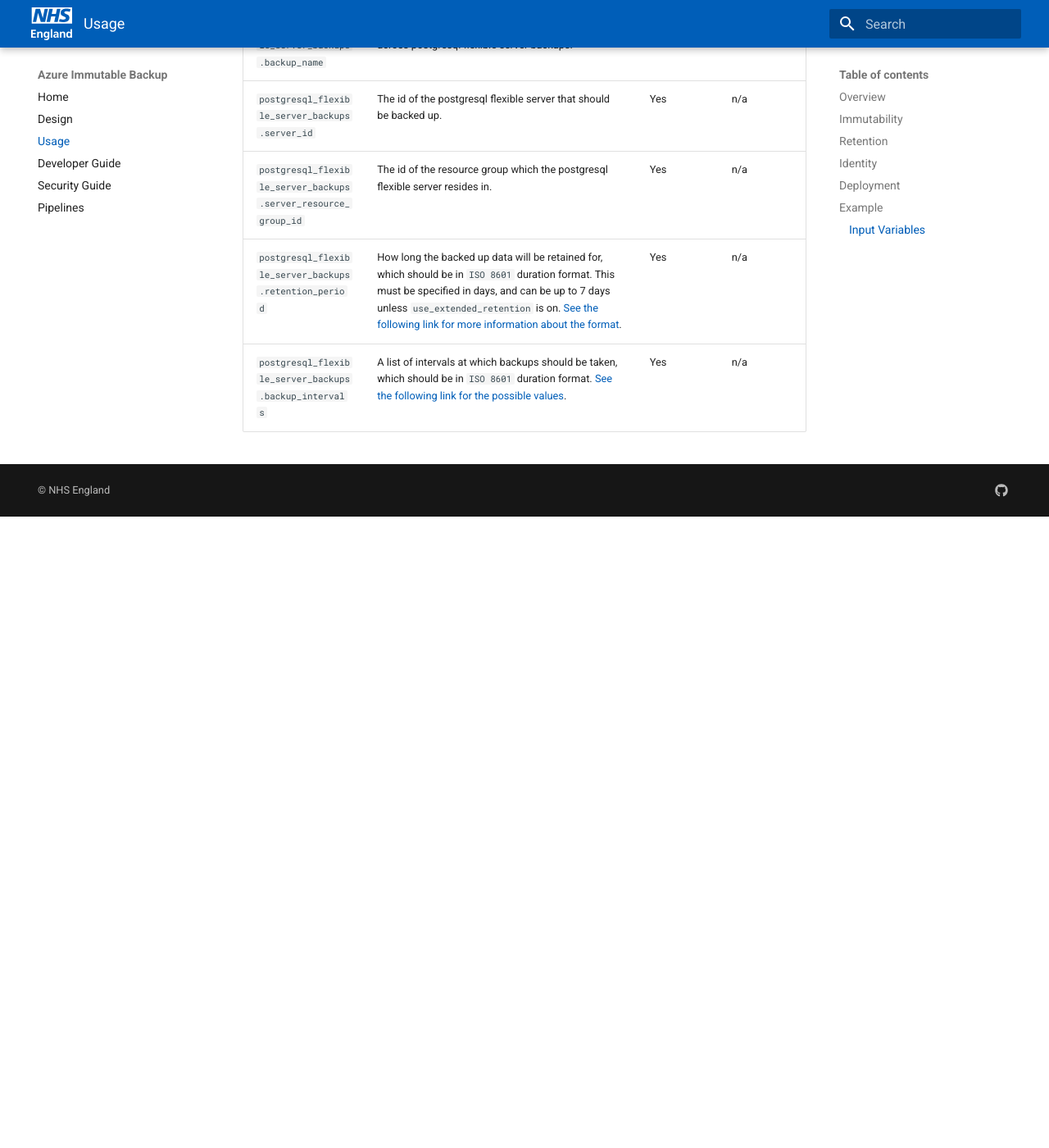
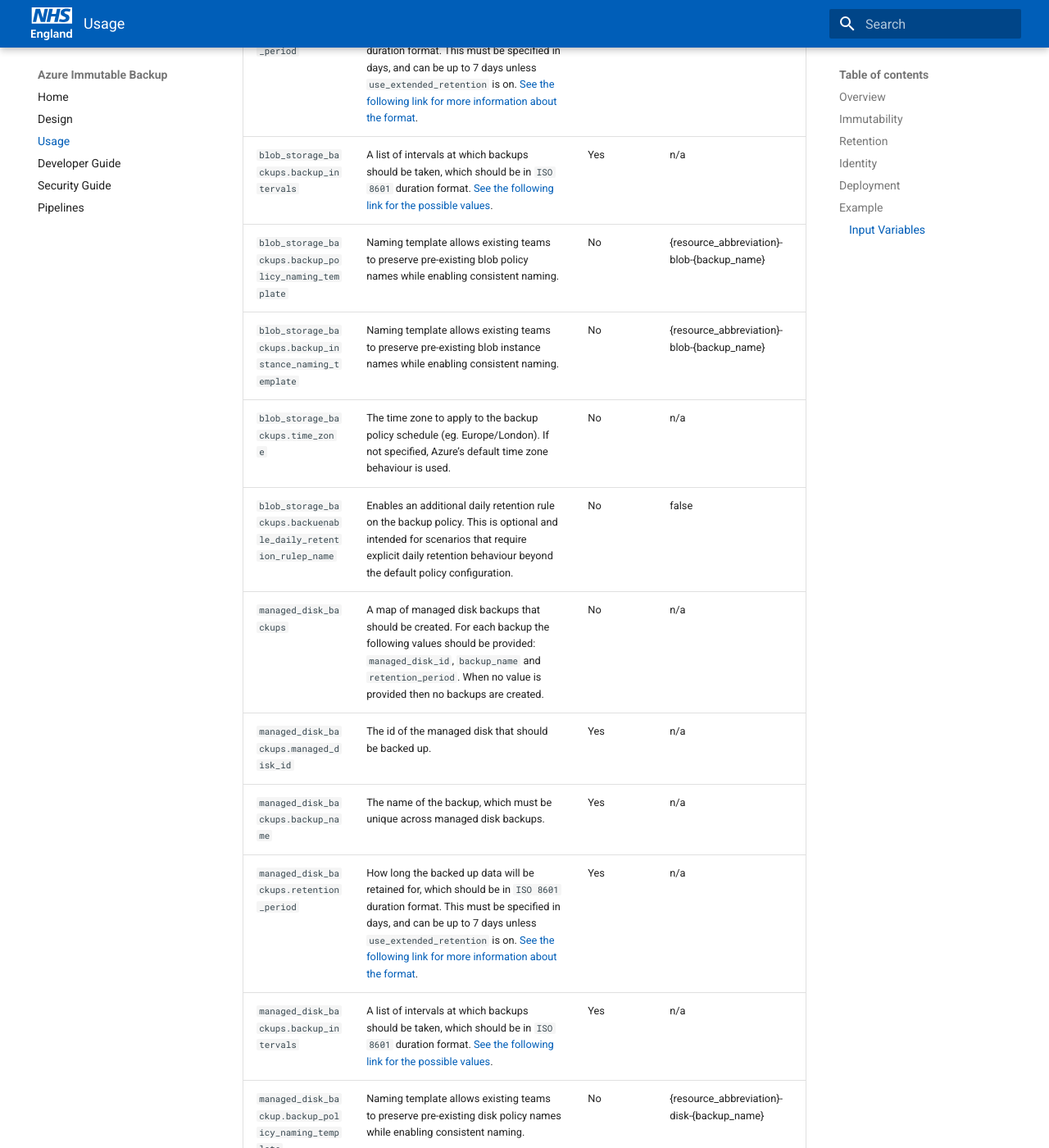
Before and after one commit to NHSDigital/az-backup, an MkDocs documentation site: the page built from docs/usage.md, in a window 1280 px wide and 1400 px high, scrolled down 5446 px. Shown: the whole window at 82% size. Built offline with MkDocs 1.6.1 and Material for MkDocs 9.7.7, drawn with Linux system fonts in a browser that asks for light colours; before the commit the page ends 6076 px from its top, so only the background shows below that; some of the changed text lies outside the part shown.

Commit message:
FHS-5749 module policy and instance names variables-document updated

```diff
--- a/docs/usage.md
+++ b/docs/usage.md
@@ -82,23 +82,44 @@
       storage_account_id         = azurerm_storage_account.my_storage_account_2.id
       storage_account_containers = ["container1", "container2"]
     }
+    backup3 = {
+      backup_name                     = "storage3"
+      retention_period                = "P30D"
+      backup_intervals                = ["R/2024-01-01T00:00:00+00:00/P2D"]
+      storage_account_id              = azurerm_storage_account.my_storage_account_2.id
+      storage_account_containers      = ["container1", "container2"]
+      backup_policy_naming_template   = nhsuk-bkpol-blob3-uks
+      backup_instance_naming_template = nhsuk-bkinst-blob3-uks
+    }
   }
   managed_disk_backups = {
     backup1 = {
-      backup_name      = "disk1"
-      retention_period = "P7D"
-      backup_intervals = ["R/2024-01-01T00:00:00+00:00/P1D"]
-      managed_disk_id  = azurerm_managed_disk.my_managed_disk_1.id
+      backup_name                 = "disk1"
+      retention_period            = "P7D"
+      backup_intervals            = ["R/2024-01-01T00:00:00+00:00/P1D"]
+      managed_disk_id             = azurerm_managed_disk.my_managed_disk_1.id
       managed_disk_resource_group = {
         id   = azurerm_resource_group.my_resource_group.id
         name = azurerm_resource_group.my_resource_group.name
       }
     }
     backup2 = {
-      backup_name      = "disk2"
-      retention_period = "P30D"
-      backup_intervals = ["R/2024-01-01T00:00:00+00:00/P2D"]
-      managed_disk_id  = azurerm_managed_disk.my_managed_disk_2.id
+      backup_name                 = "disk2"
+      retention_period            = "P30D"
+      backup_intervals            = ["R/2024-01-01T00:00:00+00:00/P2D"]
+      managed_disk_id             = azurerm_managed_disk.my_managed_disk_2.id
+      managed_disk_resource_group = {
+        id   = azurerm_resource_group.my_resource_group.id
+        name = azurerm_resource_group.my_resource_group.name
+      }
+    }
+    backup3 = {
+      backup_name                     = "disk3"
+      retention_period                = "P30D"
+      backup_intervals                = ["R/2024-01-01T00:00:00+00:00/P2D"]
+      managed_disk_id                 = azurerm_managed_disk.my_managed_disk_2.id
+      backup_policy_naming_template   = nhsuk-bkpol-disk3-uks
+      backup_instance_naming_template = nhsuk-bkinst-disk3-uks
       managed_disk_resource_group = {
         id   = azurerm_resource_group.my_resource_group.id
         name = azurerm_resource_group.my_resource_group.name
@@ -107,18 +128,27 @@
   }
   postgresql_flexible_server_backups = {
     backup1 = {
-      backup_name      = "server1"
-      retention_period = "P7D"
-      backup_intervals = ["R/2024-01-01T00:00:00+00:00/P1D"]
-      server_id  = azurerm_postgresql_flexible_server.my_server_1.id
+      backup_name              = "server1"
+      retention_period         = "P7D"
+      backup_intervals         = ["R/2024-01-01T00:00:00+00:00/P1D"]
+      server_id                = azurerm_postgresql_flexible_server.my_server_1.id
       server_resource_group_id = azurerm_resource_group.my_resource_group.id
     }
     backup2 = {
-      backup_name      = "server2"
-      retention_period = "P30D"
-      backup_intervals = ["R/2024-01-01T00:00:00+00:00/P2D"]
-      server_id  = azurerm_postgresql_flexible_server.my_server_2.id
+      backup_name              = "server2"
+      retention_period         = "P30D"
+      backup_intervals         = ["R/2024-01-01T00:00:00+00:00/P2D"]
+      server_id                = azurerm_postgresql_flexible_server.my_server_2.id
       server_resource_group_id = azurerm_resource_group.my_resource_group.id
+    }
+    backup3 = {
+      backup_name                     = "server3"
+      retention_period                = "P30D"
+      backup_intervals                = ["R/2024-01-01T00:00:00+00:00/P2D"]
+      server_id                       = azurerm_postgresql_flexible_server.my_server_2.id
+      server_resource_group_id        = azurerm_resource_group.my_resource_group.id
+      backup_policy_naming_template   = nhsuk-bkpol-pgflex3-uks
+      backup_instance_naming_template = nhsuk-bkinst-pgflex3-uks
     }
   }
 }
@@ -133,6 +163,7 @@
 | `create_resource_group` | States whether a resource group should be created. Setting this to `false` means the vault will be deployed into an externally managed resource group, the name of which is defined in `resource_group_name`. | No | `true` |
 | `backup_vault_name` | The name of the backup vault. The value supplied will be automatically prefixed with `rg-nhsbackup-`. If more than one az-backup module is created, this value must be unique across them. | Yes | n/a |
 | `backup_vault_redundancy` | The redundancy of the vault, e.g. `GeoRedundant`. [See the following link for the possible values.](https://registry.terraform.io/providers/hashicorp/azurerm/latest/docs/resources/data_protection_backup_vault#redundancy) | No | `LocallyRedundant` |
+| `soft_delete` | The state of soft delete for this Backup Vault, e.g. `On`. [See the following link for the possible values.](https://registry.terraform.io/providers/hashicorp/azurerm/latest/docs/resources/data_protection_backup_vault#soft_delete) | No | `Off` |
 | `backup_vault_immutability` | The immutability of the vault, e.g. `Locked`. [See the following link for the possible values.](https://learn.microsoft.com/en-us/azure/templates/microsoft.dataprotection/backupvaults?pivots=deployment-language-terraform#immutabilitysettings-2) | No | `Disabled` |
 | `log_analytics_workspace_id` | The id of the log analytics workspace that backup telemetry and diagnostics should be sent to. **NOTE** this variable was made mandatory in v2 of the module. | Yes | n/a |
 | `tags` | A map of tags which will be applied to the resource group and backup vault. When no tags are specified then no tags are added. NOTE when using an externally managed resource group the tags will not be applied to it (they will still be applied to the backup vault). | No | n/a |
@@ -143,14 +174,22 @@
 | `blob_storage_backups.backup_name` | The name of the backup, which must be unique across blob storage backups. | Yes | n/a |
 | `blob_storage_backups.retention_period` | How long the backed up data will be retained for, which should be in `ISO 8601` duration format. This must be specified in days, and can be up to 7 days unless `use_extended_retention` is on. [See the following link for more information about the format](https://en.wikipedia.org/wiki/ISO_8601#Durations). | Yes | n/a |
 | `blob_storage_backups.backup_intervals` | A list of intervals at which backups should be taken, which should be in `ISO 8601` duration format. [See the following link for the possible values](https://en.wikipedia.org/wiki/ISO_8601#Time_intervals). | Yes | n/a |
+| `blob_storage_backups.backup_policy_naming_template` | Naming template allows existing teams to preserve pre-existing blob policy names while enabling consistent naming. | No | {resource_abbreviation}-blob-{backup_name} |
+| `blob_storage_backups.backup_instance_naming_template` | Naming template allows existing teams to preserve pre-existing blob instance names while enabling consistent naming. | No | {resource_abbreviation}-blob-{backup_name} |
+| `blob_storage_backups.time_zone` | The time zone to apply to the backup policy schedule (eg. Europe/London). If not specified, Azure’s default time zone behaviour is used. | No | n/a |
+| `blob_storage_backups.backuenable_daily_retention_rulep_name` | Enables an additional daily retention rule on the backup policy. This is optional and intended for scenarios that require explicit daily retention behaviour beyond the default policy configuration. | No | false |
 | `managed_disk_backups` | A map of managed disk backups that should be created. For each backup the following values should be provided: `managed_disk_id`, `backup_name` and `retention_period`. When no value is provided then no backups are created. | No | n/a |
 | `managed_disk_backups.managed_disk_id` | The id of the managed disk that should be backed up. | Yes | n/a |
 | `managed_disk_backups.backup_name` | The name of the backup, which must be unique across managed disk backups. | Yes | n/a |
 | `managed_disk_backups.retention_period` | How long the backed up data will be retained for, which should be in `ISO 8601` duration format. This must be specified in days, and can be up to 7 days unless `use_extended_retention` is on. [See the following link for more information about the format](https://en.wikipedia.org/wiki/ISO_8601#Durations). | Yes | n/a |
 | `managed_disk_backups.backup_intervals` | A list of intervals at which backups should be taken, which should be in `ISO 8601` duration format. [See the following link for the possible values](https://en.wikipedia.org/wiki/ISO_8601#Time_intervals). | Yes | n/a |
+| `managed_disk_backup.backup_policy_naming_template` | Naming template allows existing teams to preserve pre-existing disk policy names while enabling consistent naming. | No | {resource_abbreviation}-disk-{backup_name} |
+| `managed_disk_backup.backup_instance_naming_template` | Naming template allows existing teams to preserve pre-existing disk instance names while enabling consistent naming. | No | {resource_abbreviation}-disk-{backup_name} |
 | `postgresql_flexible_server_backups` | A map of postgresql flexible server backups that should be created. For each backup the following values should be provided: `backup_name`, `server_id`, `server_resource_group_id`, `retention_period` and `backup_intervals`. When no value is provided then no backups are created. | No | n/a |
 | `postgresql_flexible_server_backups.backup_name` | The name of the backup, which must be unique across postgresql flexible server backups. | Yes | n/a |
 | `postgresql_flexible_server_backups.server_id` | The id of the postgresql flexible server that should be backed up. | Yes | n/a |
 | `postgresql_flexible_server_backups.server_resource_group_id` | The id of the resource group which the postgresql flexible server resides in. | Yes | n/a |
 | `postgresql_flexible_server_backups.retention_period` | How long the backed up data will be retained for, which should be in `ISO 8601` duration format. This must be specified in days, and can be up to 7 days unless `use_extended_retention` is on. [See the following link for more information about the format](https://en.wikipedia.org/wiki/ISO_8601#Durations). | Yes | n/a |
 | `postgresql_flexible_server_backups.backup_intervals` | A list of intervals at which backups should be taken, which should be in `ISO 8601` duration format. [See the following link for the possible values](https://en.wikipedia.org/wiki/ISO_8601#Time_intervals). | Yes | n/a |
+| `postgresql_flexible_server_backup.backup_policy_naming_template` | Naming template allows existing teams to preserve pre-existing pgflex policy names while enabling consistent naming. | No | {resource_abbreviation}-pgflex-{backup_name} |
+| `postgresql_flexible_server_backup.backup_instance_naming_template` | Naming template allows existing teams to preserve pre-existing pgflex instance names while enabling consistent naming. | No | {resource_abbreviation}-pgflex-{backup_name} |
```
